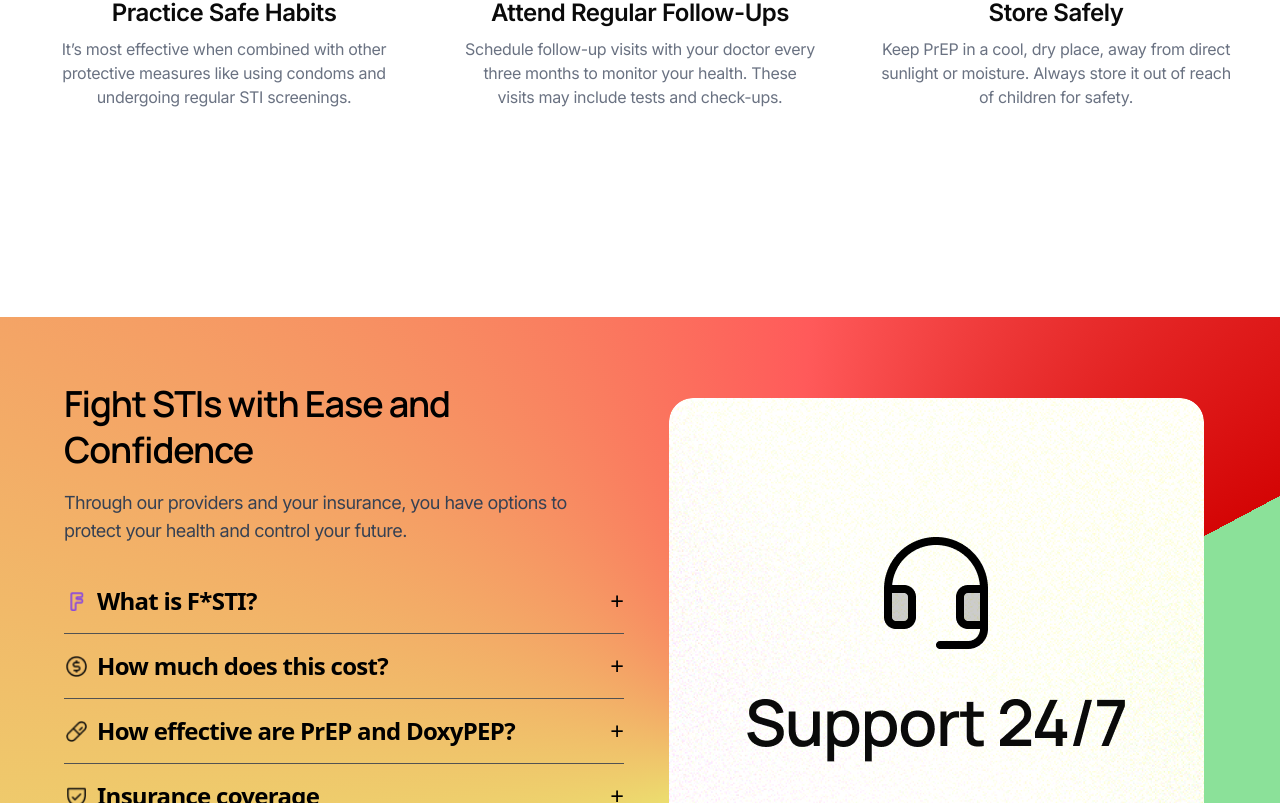
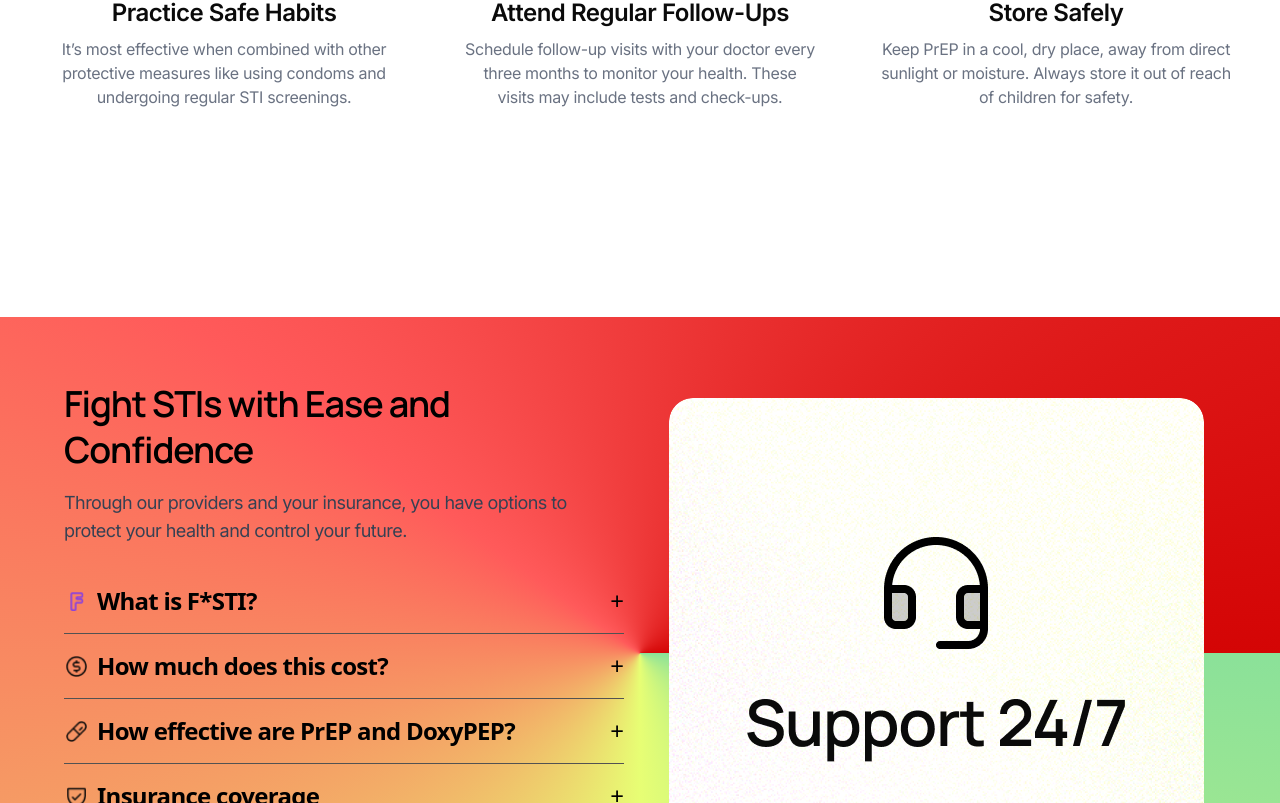
Before and after one commit to anamarisa/pharmacy-landing-page, a React (Vite) app: page / in a window 1280 px wide. Shown: the part 1997-2800 px from the top of the page. Built offline with nearby package versions, Linux system fonts and the light colour scheme.

Commit message:
add dynamic routing, data, fix some styling

```diff
--- a/src/App.jsx
+++ b/src/App.jsx
@@ -10,7 +10,7 @@ export default function App() {
   return (
     <Routes>
       <Route path="/" element={<LandingPage />} />
-      <Route path="/prep-page" element={<PrepPage />} />
+      <Route path="/sti-awareness/:categoryName" element={<PrepPage />} />
     </Routes>
   );
 }
--- a/src/components/HeroSection.jsx
+++ b/src/components/HeroSection.jsx
@@ -133,8 +133,8 @@ export default function HeroSection({ scrollToComparison }) {
         </p>
 
         {/* Buttons */}
-        <div className="flex flex-col sm:flex-row gap-4 ">
-          <Button onClick={scrollToComparison} className="">
+        <div className="flex flex-col sm:flex-row gap-4">
+          <Button onClick={scrollToComparison}>
             Get Started
           </Button>
           <Button variant="secondary" className="hidden sm:flex">
--- a/src/components/STI/STIAwareness.jsx
+++ b/src/components/STI/STIAwareness.jsx
@@ -77,7 +77,7 @@ export default function STIAwareness() {
                 <img
                   src={category.image}
                   alt={category.name}
-                  className="w-[244px] object-contain"
+                  className="w-[300px] object-fit"
                   loading="lazy"
                 />
               </div>
@@ -91,14 +91,14 @@ export default function STIAwareness() {
         {categories.map((category) => (
           <div
             key={category.name}
-            className="p-2 text-center cursor-pointer hover:scale-105 transition-transform"
+            className="text-center cursor-pointer hover:scale-105 transition-transform"
             onClick={() => handleSelect(category.name)}
           >
             <div className="aspect-square flex items-center justify-center mb-2">
               <img
                 src={category.image}
                 alt={category.name}
-                className="h-full w-full object-contain max-h-[200px]"
+                className="h-full w-full object-fit"
                 loading="lazy"
               />
             </div>
--- a/src/components/STI/STIDetailCard.jsx
+++ b/src/components/STI/STIDetailCard.jsx
@@ -10,7 +10,7 @@ export default function STIDetailCard({ selected, categoryDetails }) {
 
   return (
     <div className="mt-4 sm:mt-6 md:mt-8 lg:mt-10 bg-white-neutral rounded-lg sm:rounded-xl shadow-sm transition-shadow px-4 sm:px-5 md:px-6 lg:px-8 py-4 sm:py-5 md:py-6 lg:py-8 flex flex-col gap-3 sm:gap-4 md:gap-5 lg:gap-6">
-      <STIDetailHeader />
+      <STIDetailHeader selected={selected} />
 
       <div className="flex flex-col lg:flex-row justify-between gap-4 sm:gap-5 md:gap-6">
         <STIDetailLeft
--- a/src/components/STI/STIDetailHeader.jsx
+++ b/src/components/STI/STIDetailHeader.jsx
@@ -1,15 +1,15 @@
 import React from "react";
 import { Link } from "react-router-dom";
 
-export default function STIDetailHeader() {
+export default function STIDetailHeader({ selected }) {
   return (
-    <div className="font-manrope flex flex-col xs:flex-row justify-between items-start xs:items-center gap-3 sm:gap-4">
+    <div className="font-manrope flex justify-between items-start xs:items-center gap-3 sm:gap-4">
       <h4 className="text-violet font-semibold text-2xl sm:text-3xl md:text-[30px] leading-[1.2] tracking-tight">
         F* PrEP
       </h4>
       <Link
-        to="/prep-page"
-        className="text-violet font-semibold border border-violet px-4 sm:px-[18px] py-1.5 sm:py-[6px] rounded-md text-sm sm:text-base leading-normal hover:bg-purple-50 transition-colors"
+        to={`/sti-awareness/${encodeURIComponent(selected)}`}
+        className="text-violet font-semibold border border-violet hover:bg-violet hover:text-white px-4 sm:px-[18px] py-1.5 sm:py-[6px] rounded-lg text-sm sm:text-base leading-normal transition-colors"
       >
         See More
       </Link>
--- a/src/components/SubscriptionSection.jsx
+++ b/src/components/SubscriptionSection.jsx
@@ -67,7 +67,7 @@ export default function SubscriptionSection() {
               className="w-full px-4 py-2 border border-gray-300 rounded-lg focus:ring-violet-600 focus:border-transparent text-sm"
               placeholder="name@domain.com"
             />
-            <button className="w-full bg-purple-700 hover:bg-purple-800 text-white font-medium py-2 px-4 rounded-lg transition-colors shadow-md text-sm">
+            <button className="w-full cursor-pointer bg-purple-700 hover:bg-purple-800 text-white font-medium py-2 px-4 rounded-lg transition-colors shadow-md text-sm">
               Sign me up
             </button>
           </div>
@@ -91,7 +91,7 @@ export default function SubscriptionSection() {
               className="w-full px-4 py-2 border border-gray-300 rounded-lg focus:ring-violet-600 focus:border-transparent text-sm"
               placeholder="name@domain.com"
             />
-            <button className="w-full bg-purple-700 hover:bg-purple-800 text-white font-medium py-2 px-4 rounded-lg transition-colors shadow-md text-sm">
+            <button className="w-full bg-purple-700 cursor-pointer hover:bg-purple-800 text-white font-medium py-2 px-4 rounded-lg transition-colors shadow-md text-sm">
               Sign me up
             </button>
           </div>
--- a/src/components/common/Button.jsx
+++ b/src/components/common/Button.jsx
@@ -9,11 +9,11 @@ export default function Button({
   ...props
 }) {
   const baseStyles =
-    "h-[36px] text-[16px] font-semibold rounded-[6px] px-3 py-6 gap-[8px] flex items-center justify-center transition-all duration-300";
+    "cursor-pointer h-[36px] text-[16px] font-semibold rounded-[6px] px-3 py-6 gap-[8px] flex items-center justify-center transition-all duration-300";
 
   const variants = {
     primary:
-      "w-[180px] bg-gradient-to-r from-[#7C3AED] to-[#2E1065] text-white shadow-md hover:opacity-90",
+      "cursor-pointer w-[180px] bg-gradient-to-r from-[#7C3AED] to-[#2E1065] text-white shadow-md hover:opacity-90",
     secondary: "w-[112px] bg-[#F5F3FF] text-violet-500 hover:bg-violet-100",
   };
 
--- a/src/data/categoryDetails.js
+++ b/src/data/categoryDetails.js
@@ -35,6 +35,14 @@ export const categoryDetails = {
     medication: "Azithromycin or Doxycycline...",
     treatment: "Antibiotic treatment is effective...",
     sideEffects: "Mild nausea or diarrhea...",
+  },
+  Trichomoniasis: {
+    image: Trichomoniasis,
+    description: "Trichomoniasis is a sexually transmitted infection...",
+    symptoms: "Painful urination, discharge...",
+    medication: "Antibiotics such as doxycycline...",
+    treatment: "Treatments include antibiotics...",
+    sideEffects: "Common side effects of trichomoniasis meds...",
   },
   Syphilis: {
     image: Syphilis,
@@ -76,7 +84,14 @@ export const categoryDetails = {
     treatment: "Usually oral medication...",
     sideEffects: "Upset stomach, rash...",
   },
-  // Mycoplasma bisa ditambahkan nanti
+  // Mycoplasma: {
+  //   image: Mycoplasma,
+  //   description: "Caused by a bacteria-like organism...",
+  //   symptoms: "Burning while urinating...",
+  //   medication: "Antibiotics such as doxycycline...",
+  //   treatment: "Usually oral medication...",
+  //   sideEffects: "Upset stomach, rash...",
+  // },
 };
 
 export const categories = Object.entries(categoryDetails).map(([name, data]) => ({
--- a/src/index.css
+++ b/src/index.css
@@ -29,14 +29,23 @@
     }
   }
 }
+.custom-gradient-bg {
+  position: relative;
+  overflow: hidden;
+}
 
-.custom-gradient-bg {
+.custom-gradient-bg::before {
+  content: "";
+  position: absolute;
+  inset: 0;
+  z-index: -1;
   background: conic-gradient(
-    from 62deg at 61.01% 66%,
-    #8be199 19.992877542972565deg,
-    #8be199 37.42880254983902deg,
-    #e7fe74 159.61450338363647deg,
-    #ff5a5a 301.7099976539612deg,
-    #d40505 360deg
+    from 90deg,
+    #8be199 0%,
+    #e7fe74 25%,
+    #ff5a5a 60%,
+    #d40505 100%
   );
+  opacity: 1;
+  pointer-events: none;
 }
```
Also changed, not shown: src/components/PrEPPage.jsx (+25 -8 lines).
